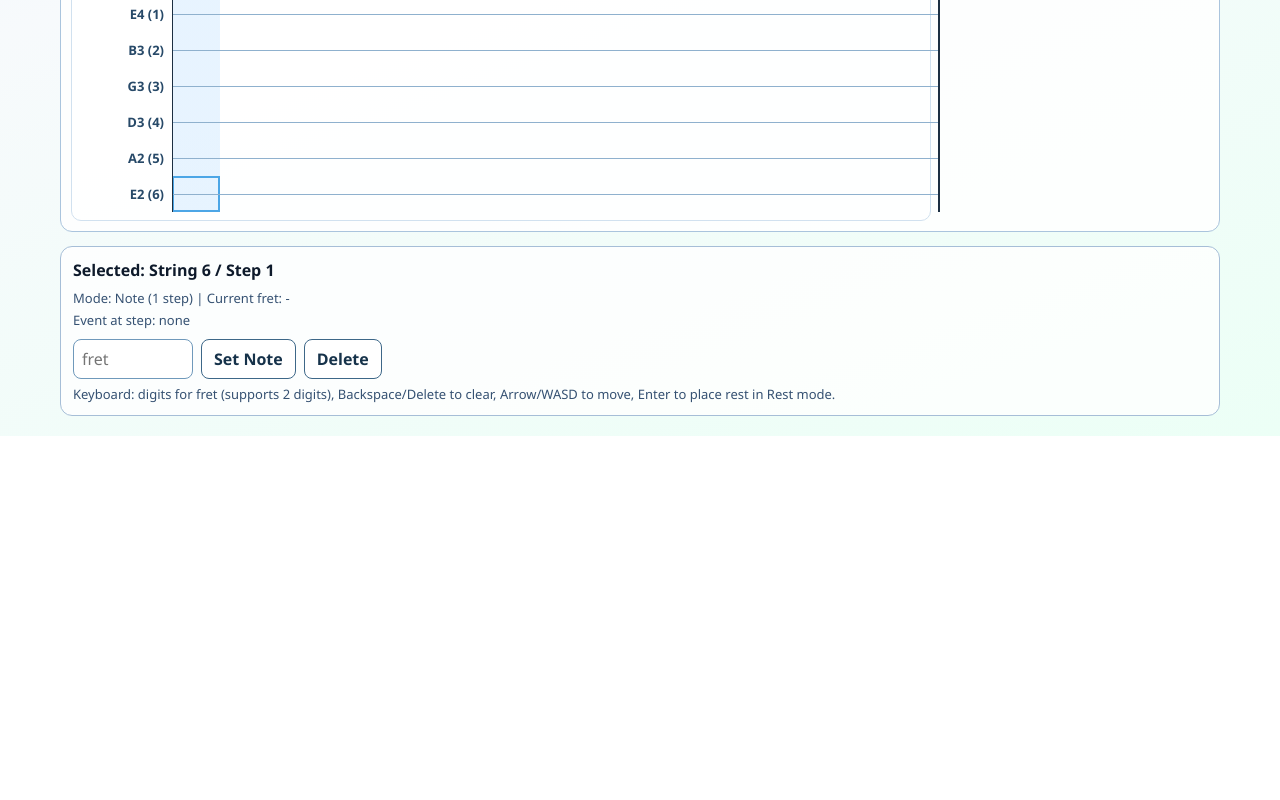
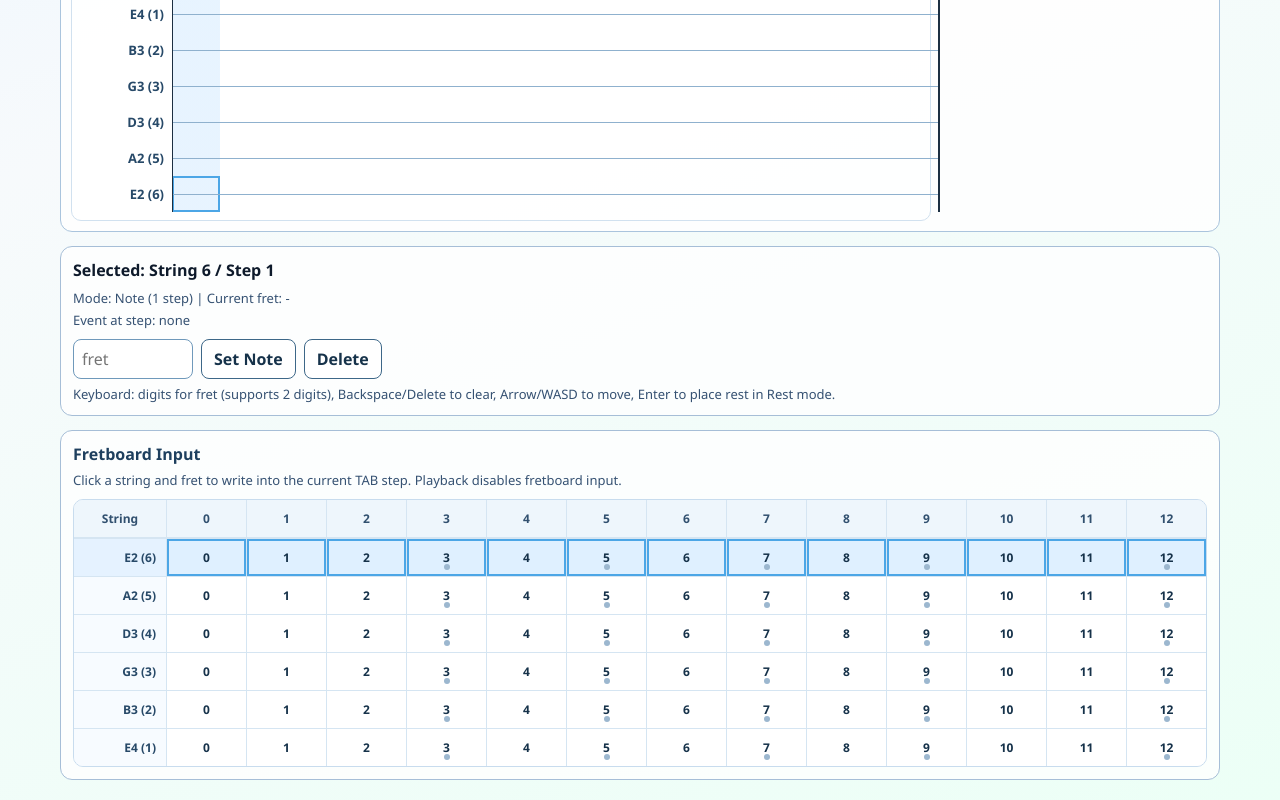
Before and after one commit to ryogy-labs/quick-tab, a Next.js app: page / in a window 1280 px wide. Shown: the part 541-1341 px from the top of the page. Before the commit the page ends 977 px from the top, so only its background shows below. Built offline with nearby package versions, Linux system fonts and the light colour scheme.

Commit message:
Add fretboard input UI

```diff
--- /dev/null
+++ b/app/components/FretboardInput.module.css
@@ -0,0 +1,116 @@
+.panel {
+  border: 1px solid #a6bed7;
+  background: #ffffffcc;
+  border-radius: 12px;
+  padding: 12px;
+}
+
+.title {
+  font-size: 16px;
+  margin: 0 0 6px;
+  color: #1e3f5e;
+}
+
+.description {
+  color: #355172;
+  font-size: 13px;
+  margin: 0 0 10px;
+}
+
+.grid {
+  display: grid;
+  grid-template-columns: 92px repeat(13, minmax(40px, 1fr));
+  gap: 0;
+  border: 1px solid #c8dcee;
+  border-radius: 10px;
+  overflow: hidden;
+  background: #f8fbfe;
+}
+
+.corner,
+.fretHeader,
+.stringLabel,
+.cell {
+  min-height: 38px;
+}
+
+.stringRowFragment {
+  display: contents;
+}
+
+.corner,
+.fretHeader,
+.stringLabel {
+  display: flex;
+  align-items: center;
+  justify-content: center;
+  font-size: 12px;
+  font-weight: 700;
+}
+
+.corner,
+.fretHeader {
+  background: #eef6fc;
+  color: #31506f;
+  border-bottom: 1px solid #d5e5f2;
+}
+
+.fretHeader {
+  border-left: 1px solid #d5e5f2;
+}
+
+.stringLabel {
+  justify-content: flex-end;
+  padding: 0 10px 0 8px;
+  color: #274968;
+  background: #f7fbff;
+  border-top: 1px solid #d5e5f2;
+}
+
+.activeString {
+  background: #e5f2ff;
+}
+
+.cell {
+  border: none;
+  border-left: 1px solid #d5e5f2;
+  border-top: 1px solid #d5e5f2;
+  background: #fff;
+  color: #16324a;
+  font-size: 12px;
+  font-weight: 700;
+  cursor: pointer;
+  position: relative;
+}
+
+.cell:hover:not(:disabled) {
+  background: #eef7ff;
+}
+
+.cell:disabled {
+  cursor: not-allowed;
+  opacity: 0.55;
+}
+
+.activeCell {
+  background: #dff0ff;
+  box-shadow: inset 0 0 0 2px #4ca6e6;
+}
+
+.marker::after {
+  content: "";
+  position: absolute;
+  width: 6px;
+  height: 6px;
+  border-radius: 999px;
+  background: #9cb7cf;
+  bottom: 6px;
+  left: 50%;
+  transform: translateX(-50%);
+}
+
+@media (max-width: 768px) {
+  .grid {
+    grid-template-columns: 76px repeat(13, minmax(34px, 1fr));
+  }
+}
--- /dev/null
+++ b/app/components/FretboardInput.tsx
@@ -0,0 +1,73 @@
+"use client";
+
+import styles from "./FretboardInput.module.css";
+
+type FretboardInputProps = {
+  selectedRowIndex: number;
+  onSelectFret: (rowIndex: number, fret: number) => void;
+  isPlaying: boolean;
+};
+
+const FRET_NUMBERS = Array.from({ length: 13 }, (_, fret) => fret);
+
+// UI order: low E (6th string) -> high E (1st string)
+// TAB row index mapping used by the editor:
+// rowIndex 0 => 1st string (E4), rowIndex 5 => 6th string (E2)
+const FRETBOARD_ROWS = [
+  { rowIndex: 5, label: "E2 (6)" },
+  { rowIndex: 4, label: "A2 (5)" },
+  { rowIndex: 3, label: "D3 (4)" },
+  { rowIndex: 2, label: "G3 (3)" },
+  { rowIndex: 1, label: "B3 (2)" },
+  { rowIndex: 0, label: "E4 (1)" },
+];
+
+const MARKER_FRETS = new Set([3, 5, 7, 9, 12]);
+
+export default function FretboardInput({
+  selectedRowIndex,
+  onSelectFret,
+  isPlaying,
+}: FretboardInputProps) {
+  return (
+    <section className={styles.panel}>
+      <h2 className={styles.title}>Fretboard Input</h2>
+      <p className={styles.description}>
+        Click a string and fret to write into the current TAB step. Playback disables fretboard input.
+      </p>
+      <div className={styles.grid}>
+        <div className={styles.corner}>String</div>
+        {FRET_NUMBERS.map((fret) => (
+          <div key={`header-${fret}`} className={styles.fretHeader}>
+            {fret}
+          </div>
+        ))}
+
+        {FRETBOARD_ROWS.map((stringRow) => (
+          <div key={`row-${stringRow.rowIndex}`} className={styles.stringRowFragment}>
+            <div
+              className={`${styles.stringLabel} ${
+                selectedRowIndex === stringRow.rowIndex ? styles.activeString : ""
+              }`.trim()}
+            >
+              {stringRow.label}
+            </div>
+            {FRET_NUMBERS.map((fret) => (
+              <button
+                key={`fret-${stringRow.rowIndex}-${fret}`}
+                type="button"
+                className={`${styles.cell} ${
+                  selectedRowIndex === stringRow.rowIndex ? styles.activeCell : ""
+                } ${MARKER_FRETS.has(fret) ? styles.marker : ""}`.trim()}
+                onClick={() => onSelectFret(stringRow.rowIndex, fret)}
+                disabled={isPlaying}
+              >
+                {fret}
+              </button>
+            ))}
+          </div>
+        ))}
+      </div>
+    </section>
+  );
+}
--- a/app/page.tsx
+++ b/app/page.tsx
@@ -3,6 +3,7 @@
 import { ChangeEvent, CSSProperties, useEffect, useMemo, useRef, useState } from "react";
 import styles from "./page.module.css";
 import StaffPreview from "./components/StaffPreview";
+import FretboardInput from "./components/FretboardInput";
 import {
   CellPosition,
   DURATION_OPTIONS,
@@ -333,6 +334,38 @@ export default function Home() {
     const result = getNextCursorPositionWithAutoAppend(
       updatedData,
       selected,
+      activeInputLen,
+      isPlaying
+    );
+    setTabData(result.nextData);
+    setSingleCellSelection(result.nextSelected);
+  };
+
+  const commitFretboardNote = (rowIndex: number, fret: number) => {
+    if (isPlaying) {
+      return;
+    }
+
+    // TAB row mapping: rowIndex 0 => 1st string (E4), rowIndex 5 => 6th string (E2).
+    const nextSelected = {
+      ...selected,
+      rowIndex: Math.max(0, Math.min(STRINGS_COUNT - 1, rowIndex)),
+    };
+    setSelected(nextSelected);
+    setSelectedRange(null);
+    setDragSelectionAnchor(null);
+    setIsDraggingRange(false);
+
+    const safeFret = clampFret(fret);
+    if (!canPlaceEvent(events, nextSelected.stepIndex, activeInputLen, { ignoreStep: nextSelected.stepIndex })) {
+      return;
+    }
+    const measureEvents = getMeasureEvents(tabData, selectedMeasureIndex);
+    const nextEvents = upsertNoteAtCell(measureEvents, nextSelected, safeFret, activeInputLen);
+    const updatedData = updateMeasureEvents(tabData, selectedMeasureIndex, nextEvents);
+    const result = getNextCursorPositionWithAutoAppend(
+      updatedData,
+      nextSelected,
       activeInputLen,
       isPlaying
     );
@@ -1236,6 +1269,12 @@ export default function Home() {
             Enter to place rest in Rest mode.
           </p>
         </div>
+
+        <FretboardInput
+          selectedRowIndex={selected.rowIndex}
+          onSelectFret={commitFretboardNote}
+          isPlaying={isPlaying}
+        />
       </main>
     </div>
   );
```
